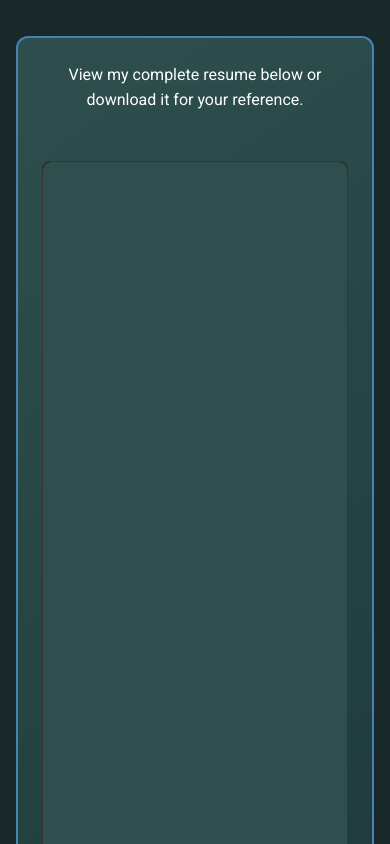
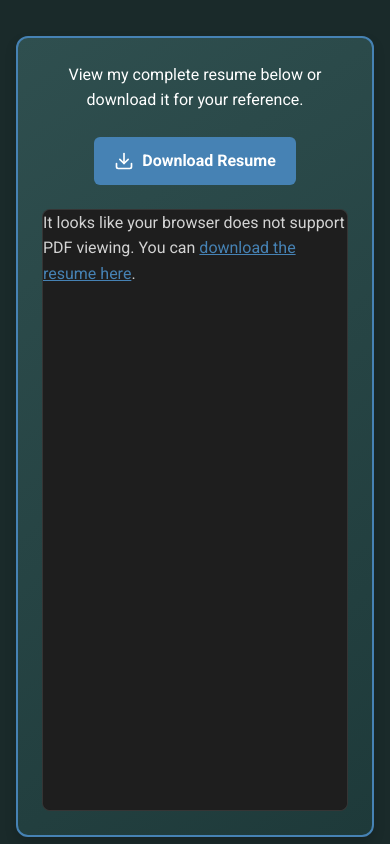
Before and after one commit to callmealias/callmealias.github.io, a Next.js app: page / in a window 390 px wide. Shown: the part 8840-9684 px from the top of the page. Built offline with nearby package versions, Linux system fonts and the light colour scheme.

Commit message:
Groke mobile resume fix attempt #3

```diff
--- a/components/Resume.js
+++ b/components/Resume.js
@@ -22,6 +22,18 @@ export default function Resume() {
               <p>
                 View my complete resume below or download it for your reference.
               </p>
+              <a
+                href="/resume.pdf"
+                download="Kashif_Hasan_Resume.pdf"
+                className={styles.downloadButton}
+              >
+                <svg className={styles.downloadIcon} xmlns="http://www.w3.org/2000/svg" viewBox="0 0 24 24" fill="none" stroke="currentColor" strokeWidth="2" strokeLinecap="round" strokeLinejoin="round">
+                  <path d="M21 15v4a2 2 0 0 1-2 2H5a2 2 0 0 1-2-2v-4"></path>
+                  <polyline points="7 10 12 15 17 10"></polyline>
+                  <line x1="12" y1="15" x2="12" y2="3"></line>
+                </svg>
+                Download Resume
+              </a>
             </div>
 
             <motion.div
@@ -31,11 +43,19 @@ export default function Resume() {
               transition={{ duration: 0.6, delay: 0.2 }}
             >
               <div className={styles.pdfViewerContainer}>
-                <iframe
-                  src="/resume.pdf"
-                  className={styles.pdfIframe}
+                <object
+                  data="/resume.pdf"
+                  type="application/pdf"
+                  className={styles.pdfObject}
                   title="Resume PDF"
-                />
+                >
+                  <p>
+                    It looks like your browser does not support PDF viewing. You can{' '}
+                    <a href="/resume.pdf" className={styles.fallbackLink}>
+                      download the resume here
+                    </a>.
+                  </p>
+                </object>
               </div>
             </motion.div>
           </motion.div>
--- a/components/resume.module.css
+++ b/components/resume.module.css
@@ -87,27 +87,48 @@
 
 .resumePreview {
     width: 100%;
-    height: 800px; /* Set a fixed height or adjust as needed */
+    /* Set a minimum height to ensure the container has space */
+    min-height: 600px;
     background-color: var(--background-dark);
     border-radius: 8px;
     overflow: hidden;
     border: 1px solid rgba(255, 255, 255, 0.1);
+    display: flex;
+    justify-content: center;
+    align-items: center;
 }
 
 .pdfViewerContainer {
     width: 100%;
+    /* Ensure the container takes up the full height of its parent */
     height: 100%;
     background-color: var(--background-dark);
     border-radius: 8px;
     overflow: hidden;
+    display: flex;
+    justify-content: center;
+    align-items: center;
 }
 
-.pdfIframe {
+.pdfObject {
     width: 100%;
+    max-width: 800px; /* Limit the maximum width for larger screens */
     height: 100%;
+    min-height: 600px; /* Match the parent container's min-height */
     border: none;
     border-radius: 8px;
     background-color: var(--background-dark);
+    /* Ensure the PDF scales properly */
+    object-fit: contain;
+}
+
+.fallbackLink {
+    color: var(--primary-blue);
+    text-decoration: underline;
+}
+
+.fallbackLink:hover {
+    color: var(--secondary-green);
 }
 
 /* Media queries for responsive design */
@@ -117,7 +138,11 @@
     }
 
     .resumePreview {
-        height: 700px;
+        min-height: 500px;
+    }
+
+    .pdfObject {
+        min-height: 500px;
     }
 }
 
@@ -132,7 +157,11 @@
     }
 
     .resumePreview {
-        height: 600px;
+        min-height: 450px;
+    }
+
+    .pdfObject {
+        min-height: 450px;
     }
 }
 
@@ -155,7 +184,12 @@
     }
 
     .resumePreview {
-        height: 500px;
+        min-height: 600px; /* Taller on mobile to fit A4 aspect ratio */
+    }
+
+    .pdfObject {
+        min-height: 600px;
+        max-width: 100%; /* Ensure it takes full width on mobile */
     }
 
     .downloadButton {
```
